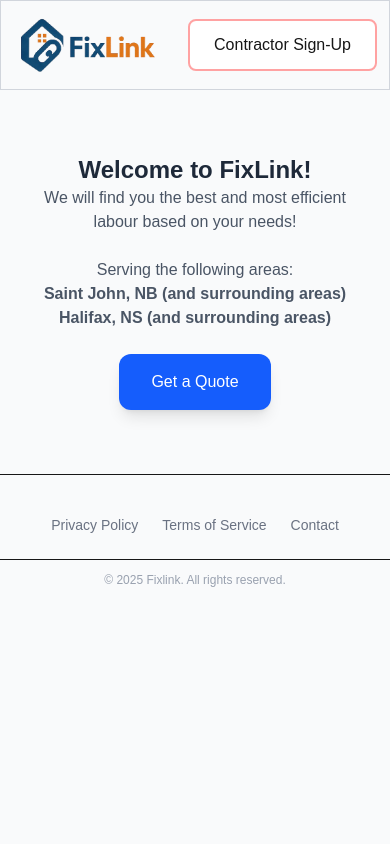
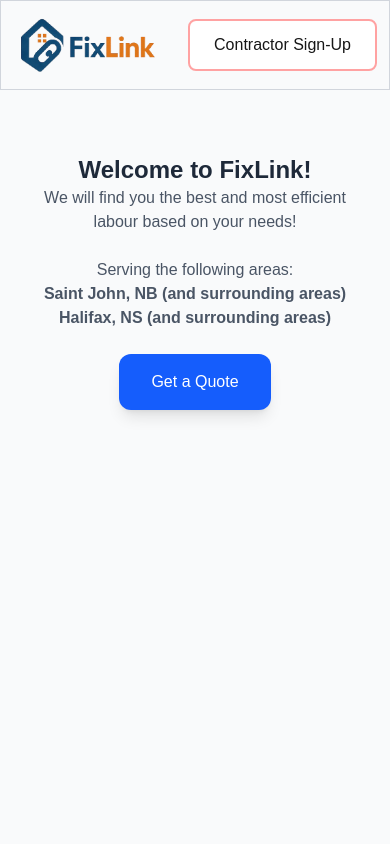
Before and after one commit to fixlinkca/fixlink, a Next.js app: page / in a window 390 px wide. Shown: the top 844 px of the page. Built offline with nearby package versions, Linux system fonts and the light colour scheme.

Commit message:
fixed the footer border

```diff
--- a/src/app/components/Footer.tsx
+++ b/src/app/components/Footer.tsx
@@ -2,10 +2,10 @@
 
 export default function Footer() {
   return (
-    <footer className="w-full bg-gray-50 border-t">
+    <footer className="w-full bg-gray-50 border border-gray-300">
       <div className="max-w-6xl mx-auto px-4 py-6 flex flex-col md:flex-row items-center justify-center">
         {/* Links */}
-        <div className="flex space-x-6 mt-4 md:mt-0">
+        <div className="flex space-x-6 mt-3 md:mt-0">
           <Link href="/privacy" className="text-sm text-gray-500 hover:text-gray-700">
             Privacy Policy
           </Link>
--- a/src/app/intake/page.tsx
+++ b/src/app/intake/page.tsx
@@ -5,7 +5,7 @@
   return (
     <>
       <Navbar />
-      <main className="flex flex-col items-center bg-gray-50 p-6 text-center">
+      <main className="flex flex-col items-center min-h-screen bg-gray-50 p-6 text-center">
         <h1 className="mt-10 text-2xl md:text-3xl font-semibold text-gray-800">
           Service Intake Form
         </h1>
--- a/src/app/page.tsx
+++ b/src/app/page.tsx
@@ -6,7 +6,7 @@
 export default function HomePage() {
   return (
     <><Navbar />
-    <main className="flex mx-auto flex-col items-center justify-start bg-gray-50 text-center p-6">
+    <main className="flex mx-auto flex-col items-center min-h-screen justify-start bg-gray-50 text-center p-6">
       {/* Motto */}
       <h1 className="mt-10 text-2xl md:text-3xl font-semibold text-gray-800">
         Welcome to FixLink!
```
